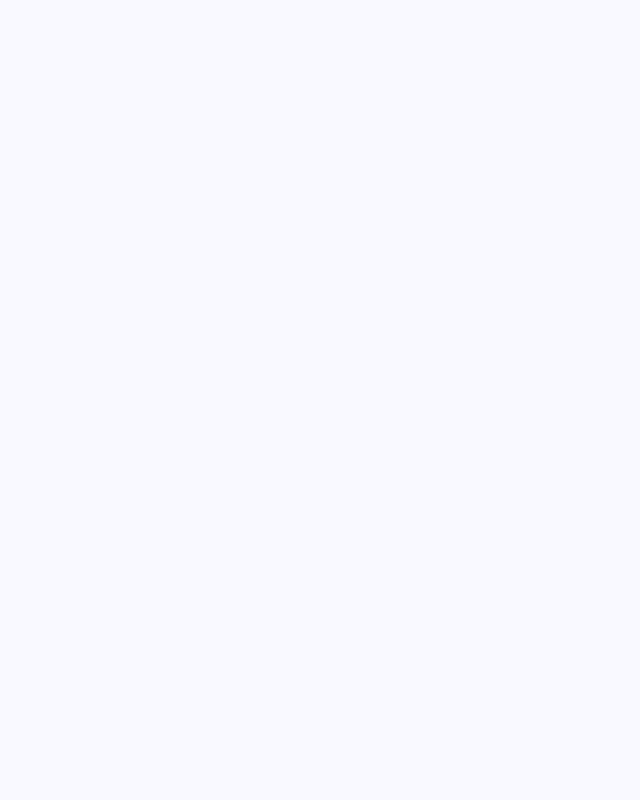
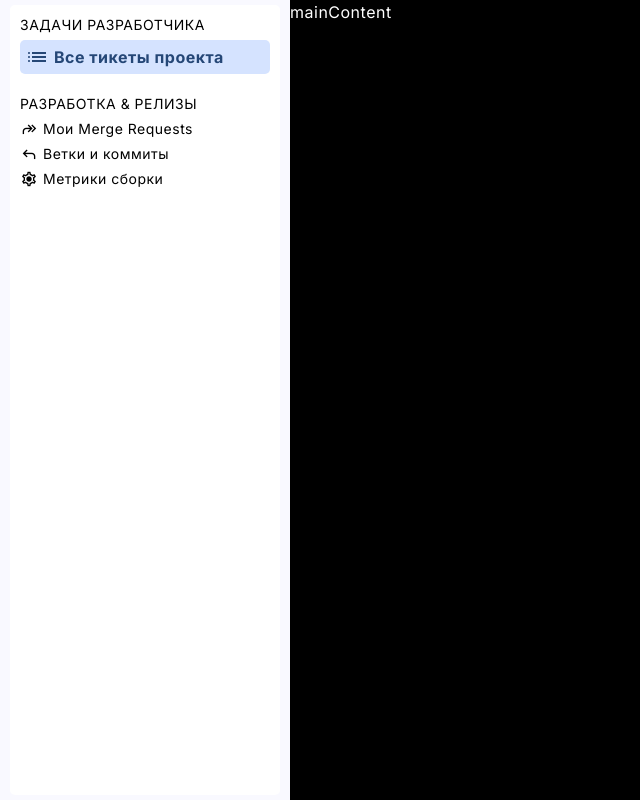
Before and after one commit to artferchelovek/bugtracker, a React (Vite) app in the folder client/: page /tickets in a window 1280 px wide. Before the commit this address had no page. Shown: the whole page, without its empty margins (0-640 px from the left). Built offline with nearby package versions, Linux system fonts and the light colour scheme.

Commit message:
feat: sidemenu

```diff
--- /dev/null
+++ b/client/src/Components/SideMenu/SideMenu.module.css
@@ -0,0 +1,65 @@
+.sideMenu {
+    min-width: 250px;
+    display: flex;
+    flex-direction: column;
+    gap: 20px;
+    margin: 5px 10px;
+    background-color: var(--md-sys-color-on-primary);
+    border-radius: 5px;
+    padding: 10px;
+
+    .menu {
+        display: flex;
+        flex-direction: column;
+        gap: 5px;
+        font: var(--md-sys-typescale-body-medium);
+
+        .menuLabel {
+            border-radius: 5px;
+            cursor: pointer;
+            display: flex;
+            align-items: center;
+            gap: 5px;
+
+            span {
+                font-size: 18px;
+                color: inherit;
+            }
+
+            &.active {
+                background-color: var(--md-sys-color-primary-container);
+                color: var(--md-sys-color-on-primary-container);
+                padding: 5px;
+                font: var(--md-sys-typescale-body-large);
+                font-weight: bold;
+
+                span {
+                    font-size: 24px;
+                    color: inherit;
+                }
+            }
+
+            &.active:hover {
+                background-color: var(--md-sys-color-primary-container);
+                color: var(--md-sys-color-on-primary-container);
+                padding: 5px;
+                opacity: .95;
+
+                span {
+                    font-size: 24px;
+                    color: inherit;
+                }
+            }
+        }
+
+        .menuLabel:hover {
+            background-color: var(--md-sys-color-surface-container);
+            padding: 2px;
+            transition: .2s;
+
+            span {
+                font-size: 22px;
+            }
+        }
+    }
+}
--- /dev/null
+++ b/client/src/Components/SideMenu/SideMenu.tsx
@@ -0,0 +1,53 @@
+import styles from "./SideMenu.module.css";
+import { useLocation, useNavigate } from "react-router";
+
+interface SideMenuProps {
+  type?: "worker" | "tester";
+}
+
+export default function SideMenu({ type = "worker" }: SideMenuProps) {
+  const navigate = useNavigate();
+  const location = useLocation();
+  const path = location.pathname.split("/")[1];
+
+  if (type === "worker") {
+    return (
+      <div className={styles.sideMenu}>
+        <div className={styles.menu}>
+          <p className={styles.menuTitle}>ЗАДАЧИ РАЗРАБОТЧИКА</p>
+
+          <p
+            className={`${styles.menuLabel} ${path === "tickets" ? styles.active : ""}`}
+            onClick={() => navigate("/tickets")}
+          >
+            <span className="material-symbols-outlined">list</span>Все тикеты
+            проекта
+          </p>
+        </div>
+
+        <div className={styles.menu}>
+          <p className={styles.menuTitle}>РАЗРАБОТКА & РЕЛИЗЫ</p>
+
+          <p className={styles.menuLabel}>
+            <span className="material-symbols-outlined">forward</span>
+            Мои Merge Requests
+          </p>
+          <p className={styles.menuLabel}>
+            <span className="material-symbols-outlined">reply</span>
+            Ветки и коммиты
+          </p>
+          <p className={styles.menuLabel}>
+            <span className="material-symbols-outlined">settings</span>
+            Метрики сборки
+          </p>
+        </div>
+      </div>
+    );
+  }
+
+  return (
+    <div className={styles.sideMenu}>
+      <p>SideMenu</p>
+    </div>
+  );
+}
--- /dev/null
+++ b/client/src/Pages/TestPage/TestPage.module.css
@@ -0,0 +1,10 @@
+.testContainer {
+    display: flex;
+    height: 100vh;
+}
+
+.content {
+    background: #000;
+    flex: 1;
+    color: white;
+}
--- /dev/null
+++ b/client/src/Pages/TestPage/TestPage.tsx
@@ -0,0 +1,11 @@
+import styles from "./TestPage.module.css";
+import SideMenu from "../../Components/SideMenu/SideMenu.tsx";
+
+export default function TestPage() {
+  return (
+    <div className={styles.testContainer}>
+      <SideMenu />
+      <div className={styles.content}>mainContent</div>
+    </div>
+  );
+}
--- /dev/null
+++ b/client/src/Pages/TicketsPage/TicketsPage.module.css
@@ -0,0 +1,10 @@
+.ticketContainer {
+    display: flex;
+    height: 100vh;
+}
+
+.content {
+    background: #000;
+    flex: 1;
+    color: white;
+}
--- /dev/null
+++ b/client/src/Pages/TicketsPage/TicketsPage.tsx
@@ -0,0 +1,11 @@
+import styles from "./TicketsPage.module.css";
+import SideMenu from "../../Components/SideMenu/SideMenu.tsx";
+
+export default function TicketsPage() {
+  return (
+    <div className={styles.ticketContainer}>
+      <SideMenu />
+      <div className={styles.content}>mainContent</div>
+    </div>
+  );
+}
--- a/client/src/main.tsx
+++ b/client/src/main.tsx
@@ -6,12 +6,16 @@ import { BrowserRouter, Route, Routes } from "react-router";
 import MainPage from "./Pages/MainPage/MainPage.tsx";
 import ProtectedRoute from "./logic/ProtectedRoute.tsx";
 import AuthPage from "./Pages/AuthPage/AuthPage.tsx";
+import TestPage from "./Pages/TestPage/TestPage.tsx";
+import TicketsPage from "./Pages/TicketsPage/TicketsPage.tsx";
 
 createRoot(document.getElementById("root")!).render(
   <StrictMode>
     <BrowserRouter>
       <Routes>
         <Route path={"/login"} element={<AuthPage />} />
+        <Route path={"/test"} element={<TestPage />} />
+        <Route path={"/tickets"} element={<TicketsPage />} />
 
         <Route element={<ProtectedRoute />}>
           <Route path={"/"} element={<MainPage />} />
```
